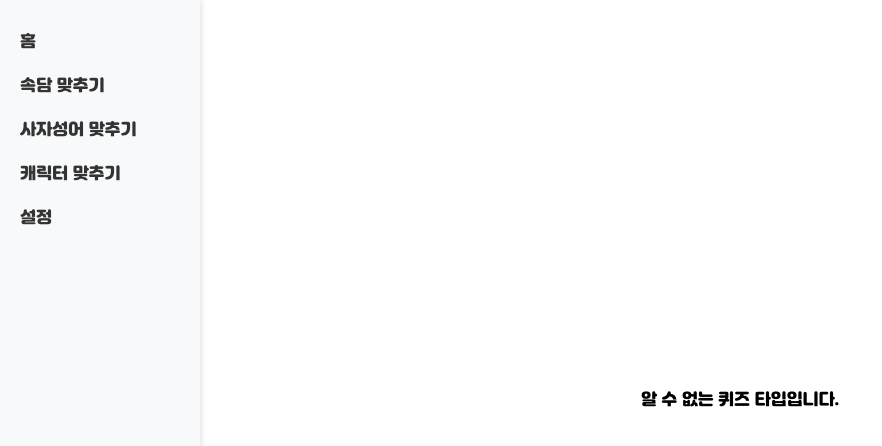
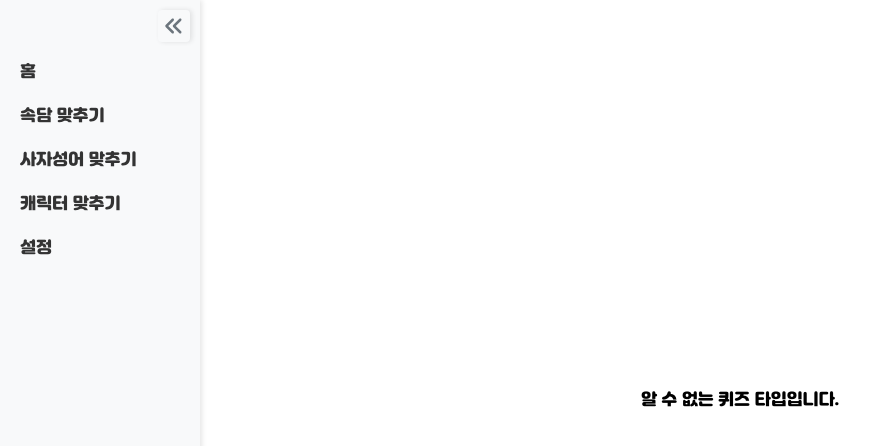
Before and after one commit to BokLeo/QuizGame, a Next.js app in the folder quiz-game-app/: page /quiz/1 in a window 1280 px wide. Shown: the top 446 px of the page, without its empty margins (0-882 px from the left). Built offline with nearby package versions, Linux system fonts and the light colour scheme.

Commit message:
250315. Leo - Navi toggle 완성 - fortawesome 사용법 변경

```diff
--- a/quiz-game-app/app/layout.tsx
+++ b/quiz-game-app/app/layout.tsx
@@ -2,13 +2,18 @@
 
 import "@/styles/globals.scss";
 import "@/styles/custom.scss";
-import "@fortawesome/fontawesome-free/css/all.css";
 
+// FontAwesome 설정 불러오기
+import "@/shared/ui/icons/fontAwesomeSetup";
 
 import { usePathname } from "next/navigation";
 import Navigation from "@/shared/ui/navigation/Navigation";
 
-export default function RootLayout({ children }: { children: React.ReactNode }) {
+export default function RootLayout({
+  children,
+}: {
+  children: React.ReactNode;
+}) {
   const pathname = usePathname();
   const showNavigation = pathname !== "/"; // 첫 페이지('/')에서는 네비게이션 숨김
 
@@ -16,7 +21,9 @@ export default function RootLayout({ children }: { children: React.ReactNode })
     <html lang="en">
       <body className="flex h-screen">
         {showNavigation && <Navigation />}
-        <main className="flex-1 flex flex-col items-center justify-center h-screen p-4">{children}</main>
+        <main className="flex h-screen flex-1 flex-col items-center justify-center p-4">
+          {children}
+        </main>
       </body>
     </html>
   );
--- a/quiz-game-app/package.json
+++ b/quiz-game-app/package.json
@@ -10,6 +10,9 @@
   },
   "dependencies": {
     "@fortawesome/fontawesome-free": "^6.7.2",
+    "@fortawesome/fontawesome-svg-core": "^6.7.2",
+    "@fortawesome/free-solid-svg-icons": "^6.7.2",
+    "@fortawesome/react-fontawesome": "^0.2.2",
     "@tailwindcss/cli": "^4.0.6",
     "hangul-js": "^0.2.6",
     "next": "15.1.6",
--- a/quiz-game-app/src/features/quiz/components/QuizComplete.tsx
+++ b/quiz-game-app/src/features/quiz/components/QuizComplete.tsx
@@ -1,28 +1,30 @@
 import React from "react";
+import { FontAwesomeIcon } from "@fortawesome/react-fontawesome";
 
 interface QuizCompleteProps {
-  onRetry: () => void;  // Function to reset and retry the quiz
-	isCorrect: boolean[];
+  onRetry: () => void; // Function to reset and retry the quiz
+  isCorrect: boolean[];
 }
 
 const QuizComplete: React.FC<QuizCompleteProps> = ({ onRetry, isCorrect }) => {
-	const correctCount = isCorrect.filter((correct) => correct).length;
+  const correctCount = isCorrect.filter((correct) => correct).length;
   const totalCount = isCorrect.length;
 
   return (
     <div className="flex flex-col items-center justify-center text-center">
-      <div className="text-3xl font-bold mb-4">퀴즈 완료!</div>
-			{/* 정답 수 / 총 문제 수 표시 */}
+      <div className="mb-4 text-3xl font-bold">퀴즈 완료!</div>
+      {/* 정답 수 / 총 문제 수 표시 */}
       <div className="my-4 text-lg">
         <p>
-          정답 수: <span className="font-bold">{correctCount}</span> / {totalCount}
+          정답 수: <span className="font-bold">{correctCount}</span> /{" "}
+          {totalCount}
         </p>
       </div>
       <button
         onClick={onRetry} // Calls the retry function passed as a prop
-        className="flex items-center main-button"
+        className="main-button flex items-center"
       >
-        다시 도전! <i className="ml-2 fas fa-sync-alt" />
+        다시 도전! <FontAwesomeIcon icon="sync-alt" className="ml-2" />
       </button>
     </div>
   );
--- a/quiz-game-app/src/features/quiz/components/QuizSettings.tsx
+++ b/quiz-game-app/src/features/quiz/components/QuizSettings.tsx
@@ -1,3 +1,4 @@
+import { FontAwesomeIcon } from "@fortawesome/react-fontawesome";
 import React, { useState } from "react";
 
 interface QuizSettingsProps {
@@ -25,27 +26,26 @@ const QuizSettings: React.FC<QuizSettingsProps> = ({
 
   return (
     <div className="flex flex-col items-center justify-center p-8">
-
       {/* 문항 수 입력 */}
-      <div className="flex items-center space-x-8 mb-8">
+      <div className="mb-8 flex items-center space-x-8">
         <button
           onClick={handleIncrement}
-          className="unit-button w-12 h-12 bg-gray-400 text-white rounded-full hover:bg-blue-600 hover:cursor-pointer focus:outline-none"
+          className="unit-button h-12 w-12 rounded-full bg-gray-400 text-white hover:cursor-pointer hover:bg-blue-600 focus:outline-none"
         >
-          <i className="fas fa-plus"></i> {/* + 아이콘 */}
+          <FontAwesomeIcon icon="plus" />
         </button>
         <div className="text-9xl font-black">{questionCount}</div>
         <button
           onClick={handleDecrement}
-          className="unit-button w-12 h-12 bg-blue-500 text-white rounded-full flex items-center justify-center hover:bg-blue-600 focus:outline-none"
+          className="unit-button flex h-12 w-12 items-center justify-center rounded-full bg-blue-500 text-white hover:bg-blue-600 focus:outline-none"
         >
-          <i className="fas fa-minus"></i> {/* - 아이콘 */}
+          <FontAwesomeIcon icon="minus" />
         </button>
       </div>
 
       <button
         onClick={() => onStart(questionCount)}
-        className="main-button text-white text-lg font-semibold shadow-lg"
+        className="main-button text-lg font-semibold text-white shadow-lg"
       >
         시작
       </button>
--- /dev/null
+++ b/quiz-game-app/src/shared/ui/icons/fontAwesomeSetup.ts
@@ -0,0 +1,11 @@
+import { library } from "@fortawesome/fontawesome-svg-core";
+import {
+  faSyncAlt,
+  faPlus,
+  faMinus,
+  faAnglesLeft,
+  faAnglesRight, // ✅ 추가
+} from "@fortawesome/free-solid-svg-icons";
+
+// 아이콘을 FontAwesome 라이브러리에 추가
+library.add(faSyncAlt, faPlus, faMinus, faAnglesLeft, faAnglesRight);
--- a/quiz-game-app/src/shared/ui/navigation/Navigation.module.scss
+++ b/quiz-game-app/src/shared/ui/navigation/Navigation.module.scss
@@ -1,14 +1,21 @@
-#navigation {
+.navigation {
 	width: 200px;
 	height: 100vh;
 	background-color: #f8f9fa;
-  padding-top: 20px;
+	padding-top: 50px;
 	display: flex;
 	flex-direction: column;
 	justify-content: flex-start;
 	align-items: flex-start;
 	font-weight: bold;
 	box-shadow: 2px 0 5px rgba(0, 0, 0, 0.1);
+	transition: width 0.3s ease-in-out, transform 0.3s ease-in-out;
+	position: relative;
+	overflow: hidden;
+
+	&.closed {
+		width: 52px; // 닫힘 상태에서 너비 줄이기
+	}
 
 	a {
 		text-decoration: none;
@@ -29,4 +36,35 @@
 			color: #fff;
 		}
 	}
+
+	.toggleBtn {
+		cursor: pointer;
+
+		position: absolute;
+		top: 10px;
+		right: 10px;
+
+		display: flex;
+		align-items: center;
+		justify-content: center;
+
+		width: 20px;
+		height: 20px;
+		padding: 16px;
+		border-radius: 4px;
+		font-size: 1.25rem;
+		color: #6c757d;
+
+		background: #f8f9fa;
+		box-shadow: 2px 0 5px rgba(0, 0, 0, 0.1);
+
+		z-index: 10;
+		transition: transform 0.3s ease-in-out, background 0.3s;
+
+		&:hover {
+			background: #e9ecef;
+			// 검정
+			color: #333;
 		}
+	}
+}
--- a/quiz-game-app/src/shared/ui/navigation/Navigation.tsx
+++ b/quiz-game-app/src/shared/ui/navigation/Navigation.tsx
@@ -1,24 +1,61 @@
 "use client";
 import Link from "next/link";
 import { useSearchParams } from "next/navigation";
-import { Suspense } from "react";
+import { useState, Suspense } from "react";
 
 import style from "./Navigation.module.scss";
+import { FontAwesomeIcon } from "@fortawesome/react-fontawesome";
 
 function NavigationContent() {
   const searchParams = useSearchParams();
   const selectedMenu = searchParams?.get("menu") || "/";
 
+  // ✅ 네비게이션 열림/닫힘 상태 관리
+  const [isOpen, setIsOpen] = useState(true);
+
+  // ✅ 버튼 클릭 시 네비게이션 토글
+  const toggleNavigation = () => {
+    setIsOpen((prev) => !prev);
+  };
+
   return (
-    <aside id={style.navigation} className="">
-      <Link href="/">
-        홈
-      </Link>
-      <Link href="/quiz/Proverb" className={`${selectedMenu === "Proverb" ? "bg-gray-700" : ""}`}>속담 맞추기</Link>
-      <Link href="/quiz/Fourword" className={`${selectedMenu === "Fourword" ? "bg-gray-700" : ""}`}>사자성어 맞추기</Link>
-      <Link href="/quiz/Character" className={`${selectedMenu === "Character" ? "bg-gray-700" : ""}`}>캐릭터 맞추기</Link>
-      <Link href="/settings">설정</Link>
-    </aside>
+    <>
+      <aside
+        id="navigation" // ✅ ID를 style.navigation에서 "navigation"으로 변경
+        className={`${style.navigation} ${isOpen ? style.open : style.closed}`} // ✅ 올바른 className 적용 방식
+      >
+        {/* ✅ 네비게이션 토글 버튼 */}
+        <button
+          onClick={toggleNavigation}
+          className={style.toggleBtn} // ✅ SCSS에서 스타일 관리
+          title={isOpen ? "네비게이션 닫기" : "네비게이션 열기"} // ✅ 툴팁 추가
+          aria-label={isOpen ? "네비게이션 닫기" : "네비게이션 열기"} // ✅ 스크린 리더 지원
+        >
+          <FontAwesomeIcon icon={isOpen ? "angles-left" : "angles-right"} />
+        </button>
+
+        <Link href="/">홈</Link>
+        <Link
+          href="/quiz/Proverb"
+          className={`${selectedMenu === "Proverb" ? "bg-gray-700" : ""}`}
+        >
+          속담 맞추기
+        </Link>
+        <Link
+          href="/quiz/Fourword"
+          className={`${selectedMenu === "Fourword" ? "bg-gray-700" : ""}`}
+        >
+          사자성어 맞추기
+        </Link>
+        <Link
+          href="/quiz/Character"
+          className={`${selectedMenu === "Character" ? "bg-gray-700" : ""}`}
+        >
+          캐릭터 맞추기
+        </Link>
+        <Link href="/settings">설정</Link>
+      </aside>
+    </>
   );
 }
 
```
Also changed, not shown: 1 other file (tests, documents, lock files or other folders). Lines whose indentation alone changed are shown as unchanged.
